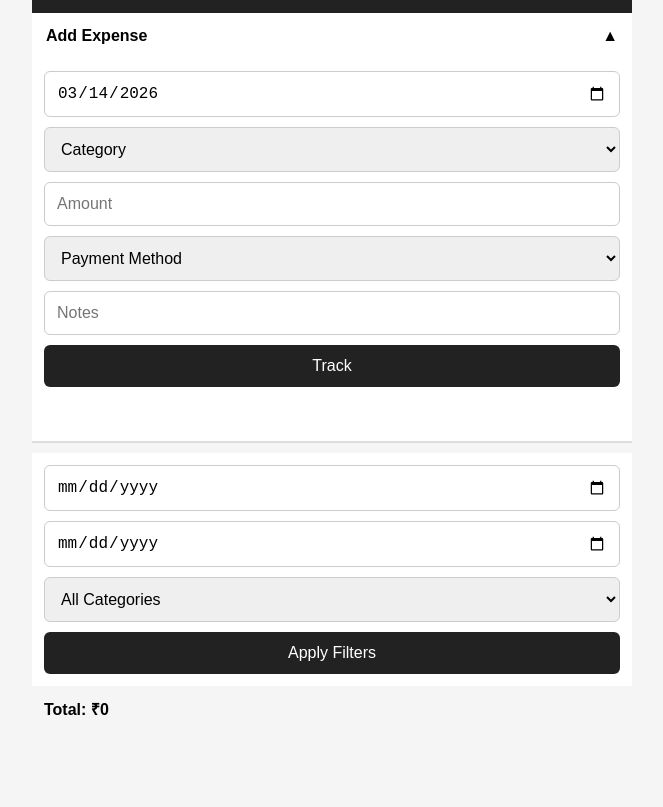
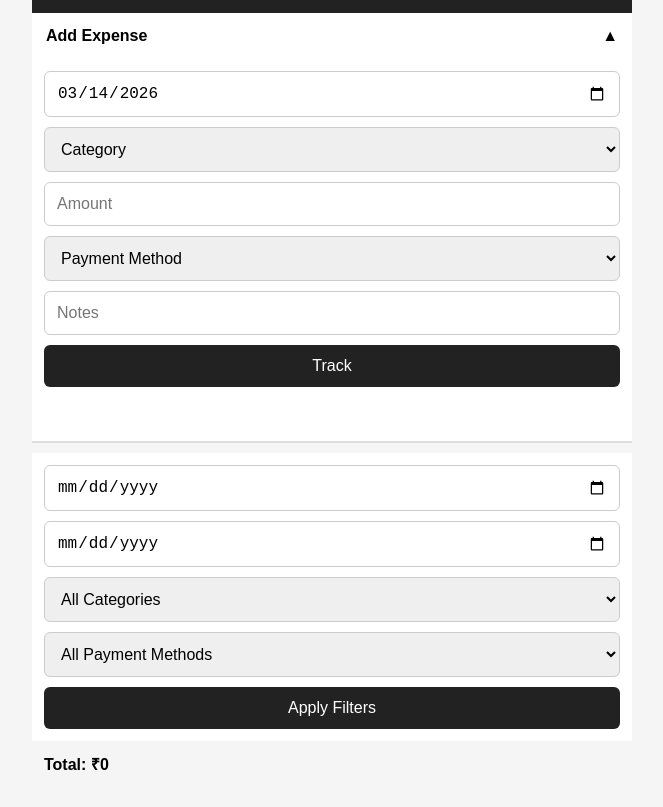
Before and after one commit to jigar-kapadia/expense-tracker-v2, a plain HTML site: page index.html in a window 1280 px wide. Shown: the part 91-898 px from the top of the page, without its empty margins (308-971 px from the left). Before the commit the page ends 843 px from the top, so only its background shows below. Drawn offline with nearby package versions, Linux system fonts and the light colour scheme; no server answers.

Commit message:
Added html for payment method filter

```diff
--- a/index.html
+++ b/index.html
@@ -116,7 +116,13 @@
             <option>Family</option>
             <option>Misc</option>
         </select>
-
+  <select id="filterPaymentMethod">
+            <option value="">All Payment Methods</option>
+                <option>Credit Card</option>
+                <option>Debit Card</option>
+                <option>UPI</option>
+                <option>Cash</option>
+        </select>
         <button onclick="loadExpenses()">Apply Filters</button>
 
     </section>
```
